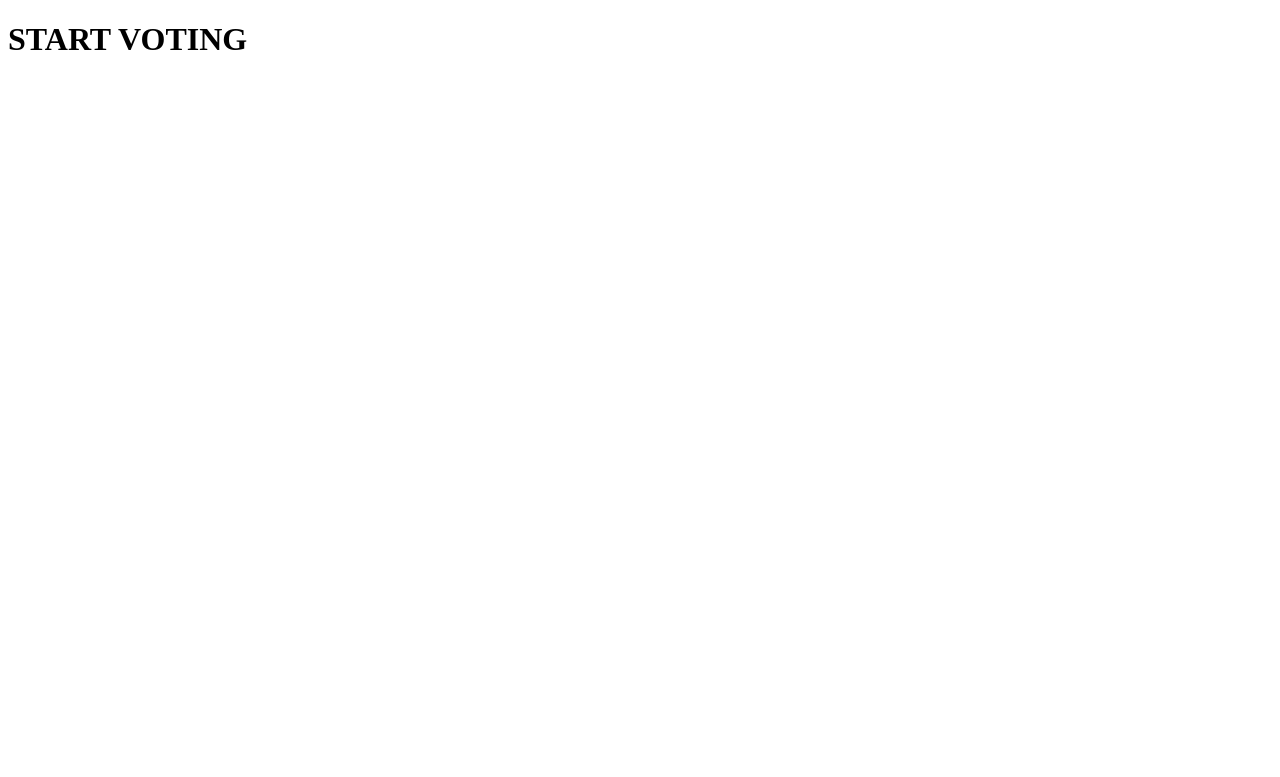
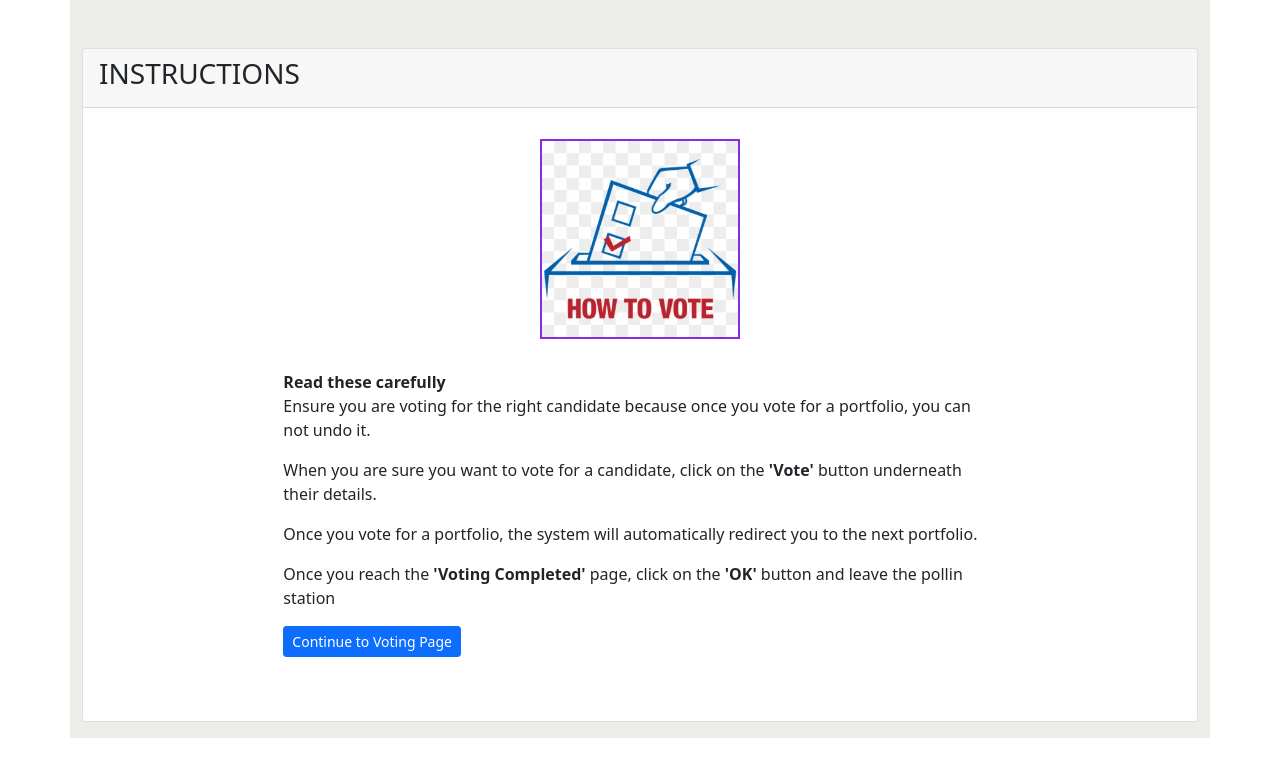
Before and after one commit to DevPrinceK/tashtech-evoting, a Django app: page /vote/start/ in a window 1280 px wide. Before the commit the part shown is almost empty. Shown: the top 777 px of the page. Run offline with Django 4.2, Linux system fonts and the light colour scheme; the visitor is signed in with stand-in values (Sample User, id 1).

Commit message:
Update start_voting.html

```diff
--- a/core/voting/templates/voting/start_voting.html
+++ b/core/voting/templates/voting/start_voting.html
@@ -5,13 +5,54 @@
     <meta charset="UTF-8">
     <meta http-equiv="X-UA-Compatible" content="IE=edge">
     <meta name="viewport" content="width=device-width, initial-scale=1.0">
-    <title>Document</title>
+    {% load static %}
+    <link rel="shortcut icon" href="{% static 'images/favicon.png' %}" type="image/png">
+    <link href="https://cdn.jsdelivr.net/npm/bootstrap@5.0.2/dist/css/bootstrap.min.css" rel="stylesheet"
+        integrity="sha384-EVSTQN3/azprG1Anm3QDgpJLIm9Nao0Yz1ztcQTwFspd3yD65VohhpuuCOmLASjC" crossorigin="anonymous">
+    <title>Tashtech SRC | Start Vote</title>
 </head>
 
 <body>
-    <h1>START VOTING</h1>
-    <div class="">
+    <div class="container" style="background-color: rgb(236, 236, 232);">
+        <div class="row">
+            <div class="col-md-12 mt-5">
+                <!-- CANDIDATE -->
+                <div class="card mb-3">
+                    <div class="card-header">
+                        <h3>INSTRUCTIONS</h3>
+                    </div>
+                    <!--  -->
+                    <div class="card-body mb-5">
+                        <div class="row d-flex justify-content-center">
+                            <div class="col-8 text-center mb-3">
+                                <img src="{% static 'images/illustrations/how_to_vote.png' %}" alt="instructions"
+                                    style="height: 200px; width:auto; border: 2px solid blueviolet; margin: 15px auto;">
+                            </div>
+                            <div class="col-8">
+                                <b>Read these carefully</b>
+                                <p>Ensure you are voting for the right candidate because once you vote for a portfolio,
+                                    you can not undo it.</p>
+                                <p>When you are sure you want to vote for a candidate, click on the <b>'Vote'</b> button
+                                    underneath their details.</p>
+                                <p>Once you vote for a portfolio, the system will automatically redirect you to the next
+                                    portfolio.</p>
+                                <p>Once you reach the <b>'Voting Completed'</b> page, click on the <b>'OK'</b> button
+                                    and leave
+                                    the
+                                    pollin station</p>
+                            </div>
+                            <div class="col-8">
+                                <a href="{% url 'voting:vote_sp' %}" class="btn btn-sm btn-primary">Continue to Voting
+                                    Page</a>
+                            </div>
+                        </div>
 
+                    </div>
+                    <!--  -->
+                </div>
+                <!-- /CANDIDATE -->
+            </div>
+        </div>
     </div>
 </body>
 
```
